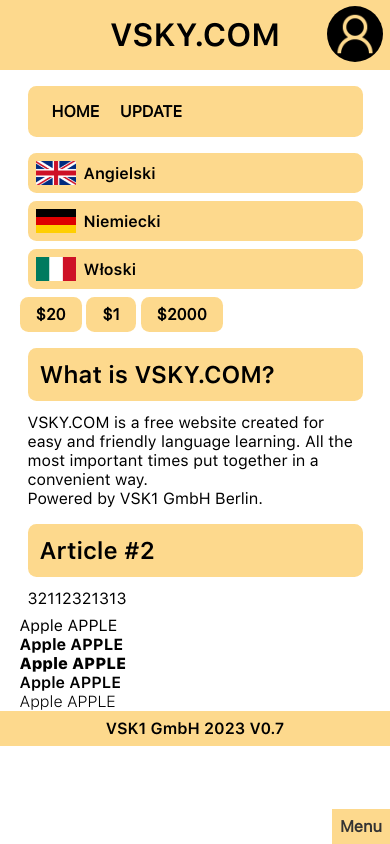
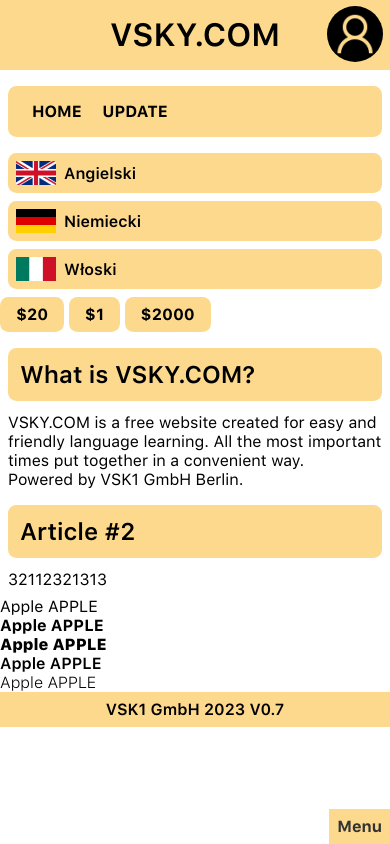
Before and after one commit to MCraftYT25/ling, a plain HTML site: page index.html in a window 390 px wide. Drawn offline with Linux system fonts and the light colour scheme.

Commit message:
Add files via upload

```diff
--- a/CSS/style-lingua.css
+++ b/CSS/style-lingua.css
@@ -40,6 +40,7 @@
     margin-bottom: 1em;
     border-radius: 0.5vh;
     border: 0;
+    font-size: 1em;
 }
 .section  input:focus {
     outline: none;
--- a/CSS/style.css
+++ b/CSS/style.css
@@ -130,7 +130,7 @@ h2 {
 }
 #on-content-menu a {
     color: black;
-    font-weight: bold;
+    font-family: 'Apple-bold';
     padding: 0.5em;
 }
 #on-content-menu a:hover {
@@ -153,7 +153,7 @@ footer {
 }
 /*-------------------------------------------------------------*/
 .price {
-    font-weight: bold;
+    font-family: 'Apple-bold';
     background-color: rgb(253,217,141);
     border-radius: 1vh;
     display: inline-block;
@@ -201,6 +201,11 @@ li {
 /*-------------------------------------------------------------*/
 /*-------------------------------------------------------------*/
 @media screen and (min-width: 200px) {
+    #main-content {
+        max-width: 700px;
+        margin-left: 0%;
+        margin-right: 0%;
+    }
     #tensesmenu {
         visibility: hidden;
     }
@@ -221,7 +226,7 @@ li {
         background-color: var(--main-color);
         text-decoration: none;
         color: var(--second-color);
-        font-weight: bold;
+        font-family: 'Apple-bold';
     }
 
 }
@@ -232,5 +237,10 @@ li {
     #mobile-widgets {
         visibility: hidden;
     }
+    #main-content {
+        max-width: 700px;
+        margin-left: 5%;
+        margin-right: 5%;
+    }
 }
 /*-------------------------------------------------------------*/
```
